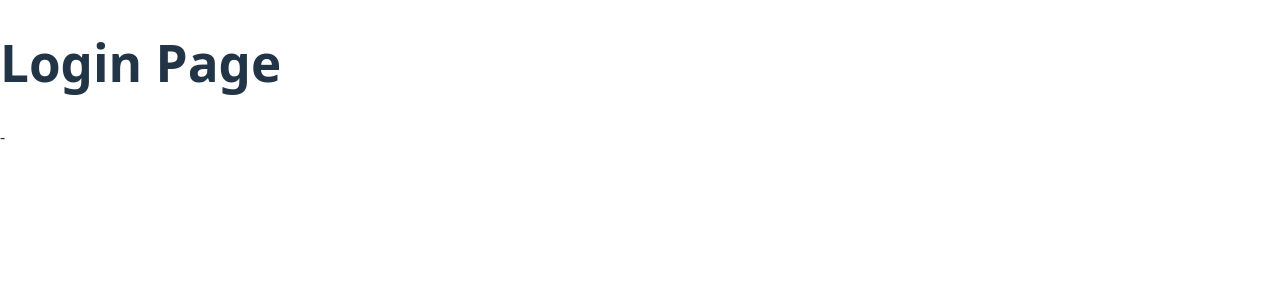
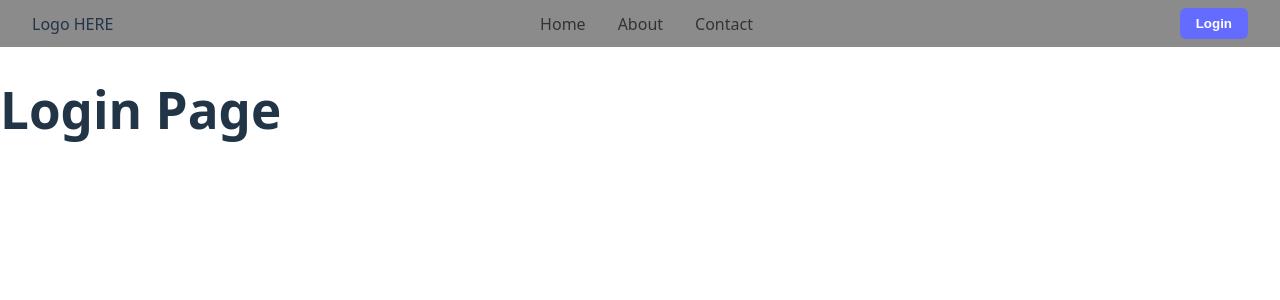
Before and after one commit to yunkhanglai/vexr, a React (Vite) app: page /login in a window 1280 px wide. Shown: the top 300 px of the page. Built offline with nearby package versions, Linux system fonts and the light colour scheme.

Commit message:
Routing working down child.

```diff
--- a/index.html
+++ b/index.html
@@ -16,4 +16,3 @@
 
 
 </html>
--
--- a/src/main.jsx
+++ b/src/main.jsx
@@ -12,5 +12,5 @@ createRoot(document.getElementById('root')).render(
     <BrowserRouter>
       <App />
     </BrowserRouter>
-  </StrictMode>,
+  </StrictMode>
 )
--- a/src/pages/HomePage.jsx
+++ b/src/pages/HomePage.jsx
@@ -7,13 +7,16 @@ import { useNavigate } from 'react-router-dom';
 
 function HomePage() {
   const navigate = useNavigate();
+  const LoginClick = () => {
+    navigate('/login');
+  };
+
 
   return (
     <div>
-      <NavBar />
+      <NavBar loginButtonClick={ LoginClick } />
       <SectionHero />
       <Button onClick = { () => navigate('/login') } />
-
     </div>
   );
 }
--- a/src/pages/LoginPage.jsx
+++ b/src/pages/LoginPage.jsx
@@ -1,8 +1,12 @@
+
+import NavBar from './NavBar';
+
 function LoginPage() {
   return (
-    <>
+    <div>
+      <NavBar />
       <h1>Login Page</h1>
-    </>
+    </div>
   );
 }
 
--- a/src/pages/NavBar.jsx
+++ b/src/pages/NavBar.jsx
@@ -1,6 +1,6 @@
 import Button from "../components/Button";
 
-function NavBar(props) {
+function NavBar({ loginButtonClick }) {
     return (
       <>
         <div className="navbar">
@@ -16,7 +16,7 @@ function NavBar(props) {
           </div>
 
           <div className="navbar-right">
-            <Button onClick={() => navigate('/login') } buttonText="Login" />
+            <Button onClick={ loginButtonClick } buttonText="Login" />
           </div>
 
         </div>
```
